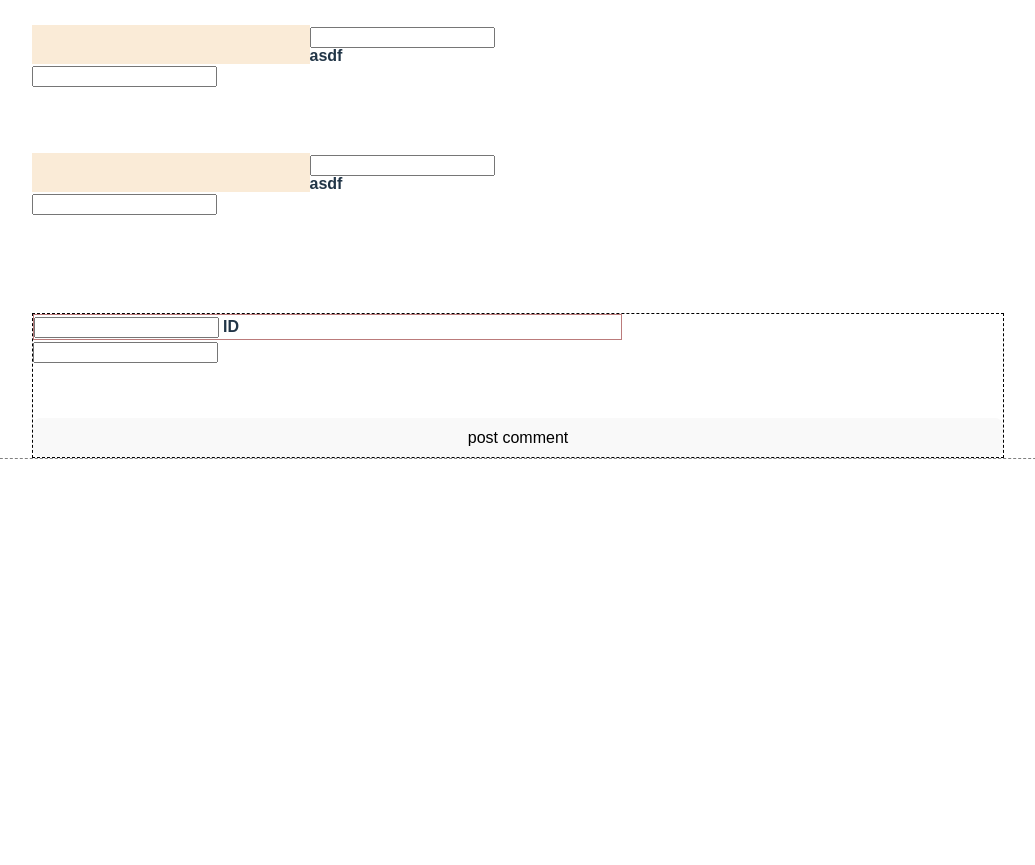
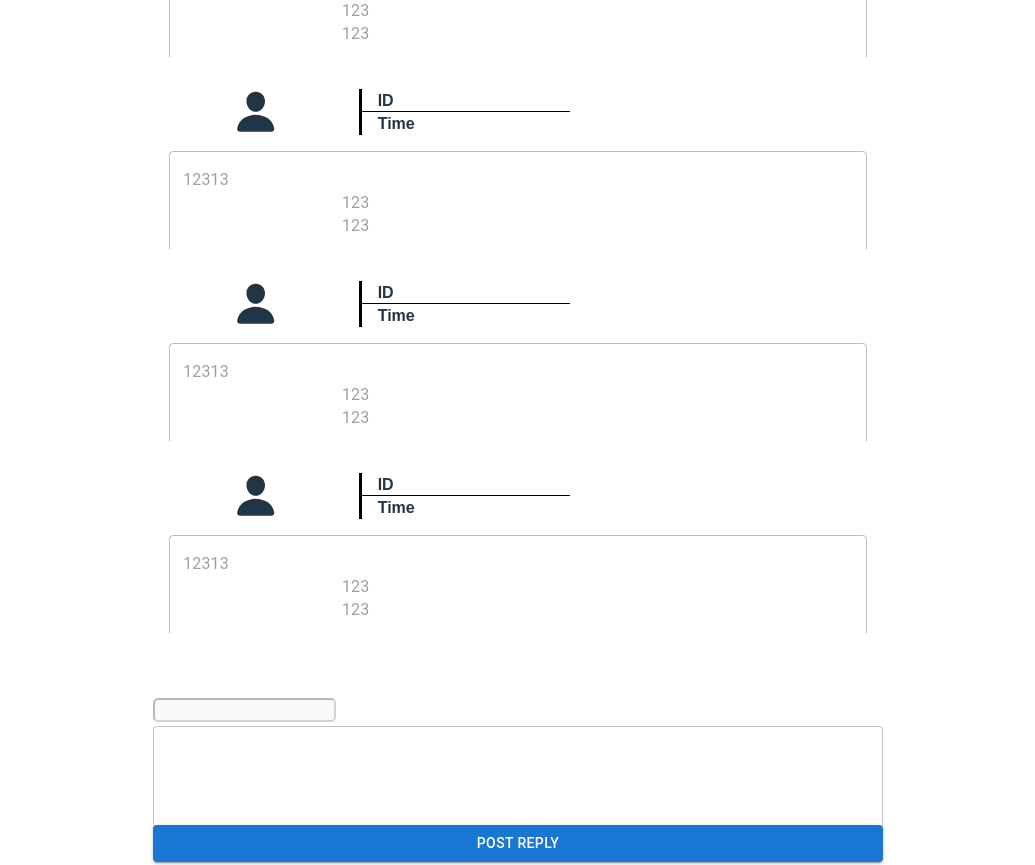
Before and after one commit to daumtto53/mini_board, a React (Vite) app in the folder frontend/: page / in a window 1280 px wide. Shown: the part 1340-2205 px from the top of the page, without its empty margins (122-1157 px from the left). Before the commit the page ends 1831 px from the top, so only its background shows below. Built offline with nearby package versions, Linux system fonts and the light colour scheme.

Commit message:
feat(front): add board-reply componenet & style

```diff
--- a/frontend/src/App.css
+++ b/frontend/src/App.css
@@ -10,6 +10,5 @@
     padding: 2rem;
     text-align: center;
 
-	overflow-y: auto;
 	overflow-x: clip;
 }
--- a/frontend/src/BoardRead/BoardReply.jsx
+++ b/frontend/src/BoardRead/BoardReply.jsx
@@ -1,18 +1,39 @@
 import styles from "./css/BoardRead.module.css";
+import { IoPerson } from "react-icons/io5";
+import TextField from "@mui/material/TextField";
+import { Button } from "@mui/material";
 
 function ReplyForm() {
     return (
-        <form className={styles["reply-register-outer-wrapper"]}>
-            <div className={styles["reply-register-inner-wrapper"]}>
-                <div className={styles["register-id"]}>
-                    <input type="text" /> ID
+        <form className={styles["reply-form-outer-wrapper"]}>
+            <div className={styles["reply-form-inner-wrapper"]}>
+                <div className={styles["id-cell"]}>
+                    <input disabled className={styles["reply-form-id-box"]} type="text" />
                 </div>
-                <div className={styles["register-textfield"]}>
-                    <input type="text" />
+                <div className={styles["textarea-cell"]}>
+					<TextField
+						name="reply-content"
+						multiline={true}
+						rows={3}
+						sx={{
+							width:"100%",
+							height:"100%",
+							justifyContent:"stretch"
+						} }
+					/>
+
+					{/*<textarea className={styles["reply-form-textarea"]}/>*/}
+
                     {/*<input type='text' className={styles.test} /> TextField*/}
                 </div>
             </div>
-            <button>post comment</button>
+				 <Button
+				 	type="submit"
+				 	variant="contained"
+					sx={{
+						marginTop:"2rem"
+					}}
+				 >Post Reply</Button>
         </form>
     );
 }
@@ -20,16 +41,29 @@ function ReplyForm() {
 function ReplyBox() {
     return (
         <div className={styles.replybox}>
-            <div className={styles["profile-icon"]}></div>
-            <div className={styles.id}>
-                <input type="text" />
+            <div className={styles["profile-icon"]}>
+                <IoPerson className={styles.icon} />
             </div>
-			<div className={styles.timestamp}>
-				{/*<input type="text" />*/}
-				asdf
-			</div>
+            <div className={styles.id}>ID</div>
+            <div className={styles.timestamp}>Time</div>
             <div className={styles.reply}>
-                <input type="textarea" />
+				{/* duplicatte element id */}
+                <TextField
+					id="reply-textfield"
+					variant="outlined"
+					disabled={true}
+					multiline={true}
+					rows={3}
+					value="12313
+					123
+					123"
+					sx={{
+						overflowY: "auto",
+						width:"100%",
+						height:"100%",
+						padding:"1rem",
+					}}
+				/>
             </div>
         </div>
     );
--- a/frontend/src/BoardRead/css/BoardRead.module.css
+++ b/frontend/src/BoardRead/css/BoardRead.module.css
@@ -104,54 +104,31 @@
     width: 100% auto;
 }
 
-.reply-wrapper{
+.reply-wrapper {
     margin: 0 10%;
     width: 80% auto;
     align-content: 80%;
 
     text-align: left;
     font-size: 16px;
-}
 
-/* containing button & registering */
-.reply-register-outer-wrapper {
-	display: flex;
-	flex-direction: column;
-
-	border: 1px dashed black;
-}
-
-/* reply registering wrapper */
-.reply-register-inner-wrapper {
-	display: grid;
-	grid-auto-rows: minmax(0, 1fr);
-	grid-auto-flow: column;
-}
-
-.reply-register-inner-wrapper .register-id {
-	grid-column: 1 / 2;
-	grid-row: 1 / 2;
-	border: 1px solid rgb(187, 123, 123);
-}
-
-.reply-register-inner-wrapper .register-textfield{
-	grid-column: span 2;
-	grid-row: 2 / 5;
+    padding: 0 10%;
 }
 
 .reply-list {
     display: flex;
     flex-direction: column;
-	margin-bottom:2rem
+    margin-bottom: 2rem;
 }
 
 .replybox {
     display: grid;
     grid-auto-columns: minmax(0, 1fr);
     grid-auto-rows: minmax(0, 1fr);
-	height: 12vh;
 
     margin-bottom: 2rem;
+
+    height: 20vh;
 }
 
 /* column: 1~8 */
@@ -160,28 +137,83 @@
     grid-column: 1 / 3;
     grid-row: 1 / 3;
 
-	background-color: antiquewhite;
-	align-content: stretch;
+    /*background-color: antiquewhite;*/
+    border-right: 3px black solid;
 }
 
 .replybox .id {
     grid-column: 3 / 5;
     grid-row: 1 / 2;
+
+    padding-left: 1rem;
+
+    border-bottom: 1px solid black;
+    align-content: end;
 }
 
 .replybox .timestamp {
     grid-column: 3 / 5;
     grid-row: 2 / 3;
+
+    padding-left: 1rem;
+    align-content: end;
 }
 
 .replybox .reply {
     grid-column: 1 / 8;
-	grid-row: 3 / 6;
+    grid-row: 3 / 8;
+}
+
+.replybox .icon {
+    width: 100%;
+    height: 100%;
+}
+
+/* ReplyForm */
+/* containing button & registering */
+.reply-form-outer-wrapper {
+    display: flex;
+    flex-direction: column;
+
+    /*border: 1px dashed black;*/
+    margin-bottom: 20%;
+}
+
+/* reply registering wrapper */
+.reply-form-inner-wrapper {
+    display: grid;
+    grid-auto-rows: minmax(0, 1fr);
+    grid-auto-flow: column;
+    grid-auto-columns: minmax(0, 1fr);
+    grid-auto-rows: minmax(0, 1fr);
+
+	height: 12vh;
+}
+
+.reply-form-inner-wrapper .id-cell{
+    grid-column: 1 / 2;
+    grid-row: 1 / 2;
+	width: 50%;
+	height:100%;
+}
+
+.reply-form-inner-wrapper .textarea-cell{
+    grid-column: span 2;
+    grid-row: 2 / 5;
+	padding-top: 5px;
+}
+
+.reply-form-inner-wrapper .reply-form-textarea {
+	border-radius: 5px;
+	width: 100%;
+	height: 100%;
 }
 
 
-/*.test {
-	align-content: stretch;
+/* ReplyForm end */
+
+.reply-form-inner-wrapper .reply-form-id-box {
+	border-radius: 5px;
 	width: 100%;
-	height:100%;
-}*/
+	height: 100%;
+}
```
Lines whose indentation alone changed are shown as unchanged.
